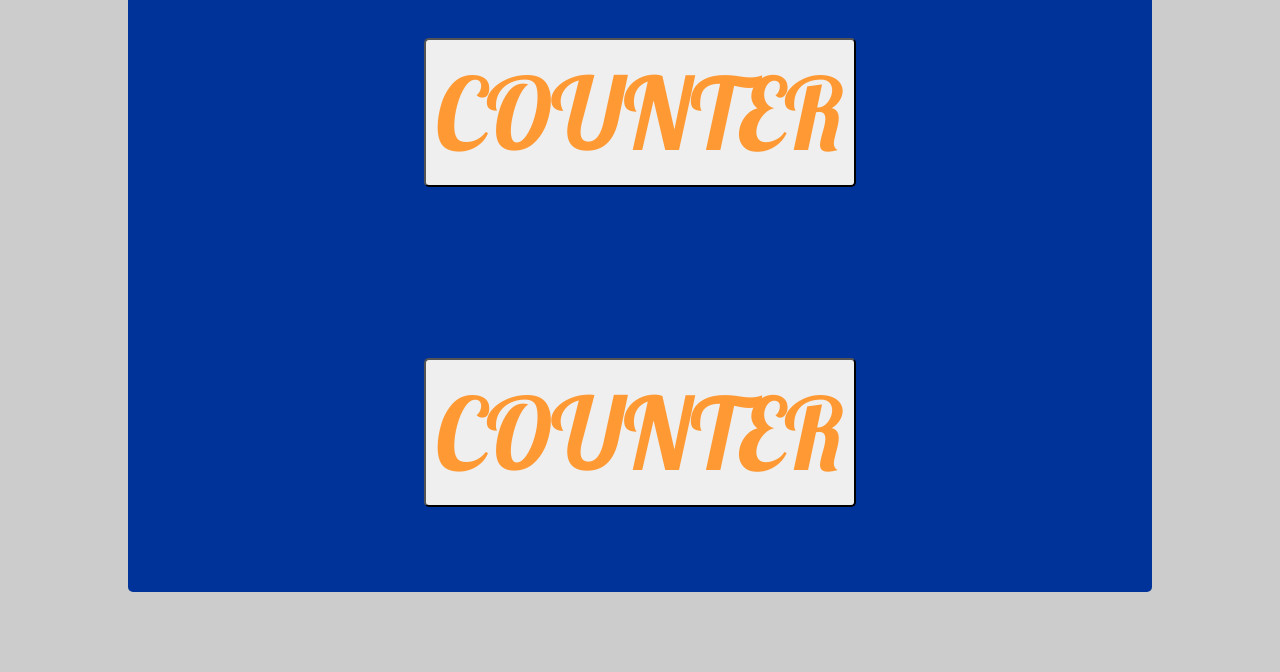
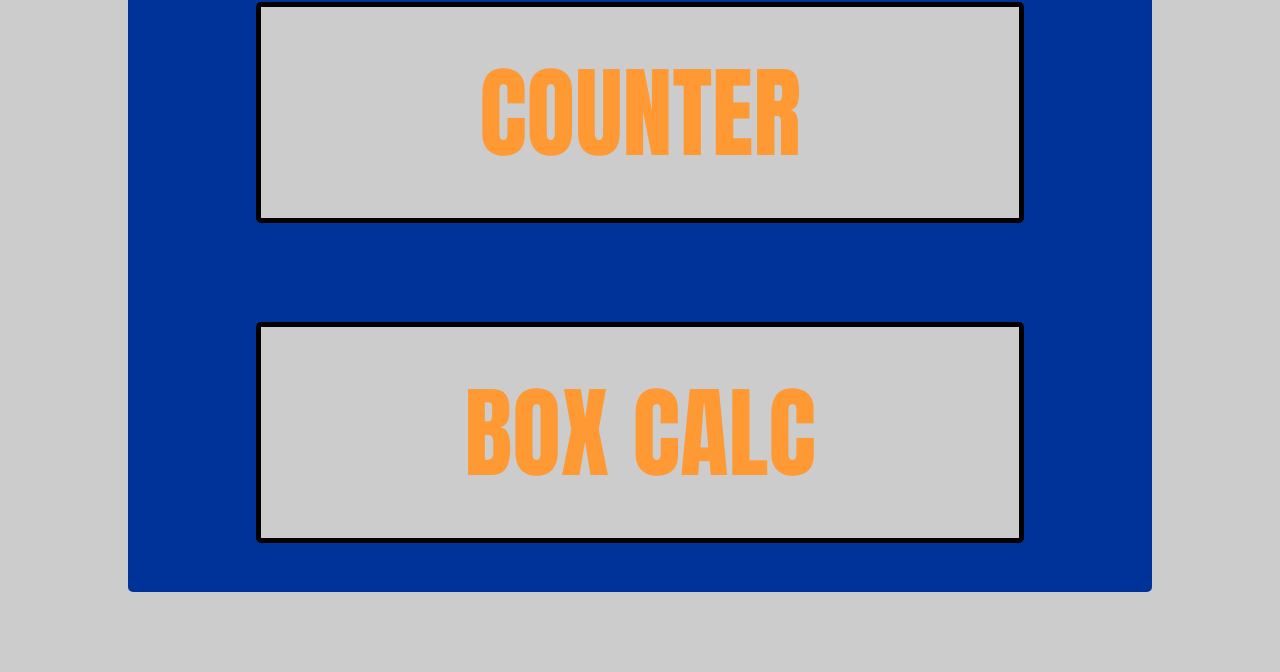
Before and after one commit to olsondeven/devtool, a plain HTML site: page index.html in a window 1280 px wide. Shown: the part 128-800 px from the top of the page. Drawn offline with nearby package versions, Linux system fonts and the light colour scheme; some packages are replaced by stand-ins of ours.

Commit message:
creating custom btn

```diff
--- a/app/temp/homeTemp.html
+++ b/app/temp/homeTemp.html
@@ -8,6 +8,6 @@
   </header>
   <div class="option">
     <input class="option-btn" type="submit" name="" value="COUNTER">
-    <input class="option-btn" type="submit" name="" value="COUNTER">
+    <input class="option-btn" type="submit" name="" value="BOX CALC">
   </div>
 </main>
--- a/css/home.css
+++ b/css/home.css
@@ -75,10 +75,16 @@ h1{
   align-items: center;
 }
 .option-btn{
-  padding: 10px;
+  width: 75%;
+  padding: 30px;
+  font-family: 'Anton', sans-serif;
   font-size: 100px;
-  font-family: "Lobster", cursive;
+  background-color: #CCCCCC;
   color: #FF9933;
+  border: 5px solid black;
   border-radius: 5px;
   cursor: pointer;
 }
+.option-btn:hover{
+  color: #99CCCC;
+}
```
